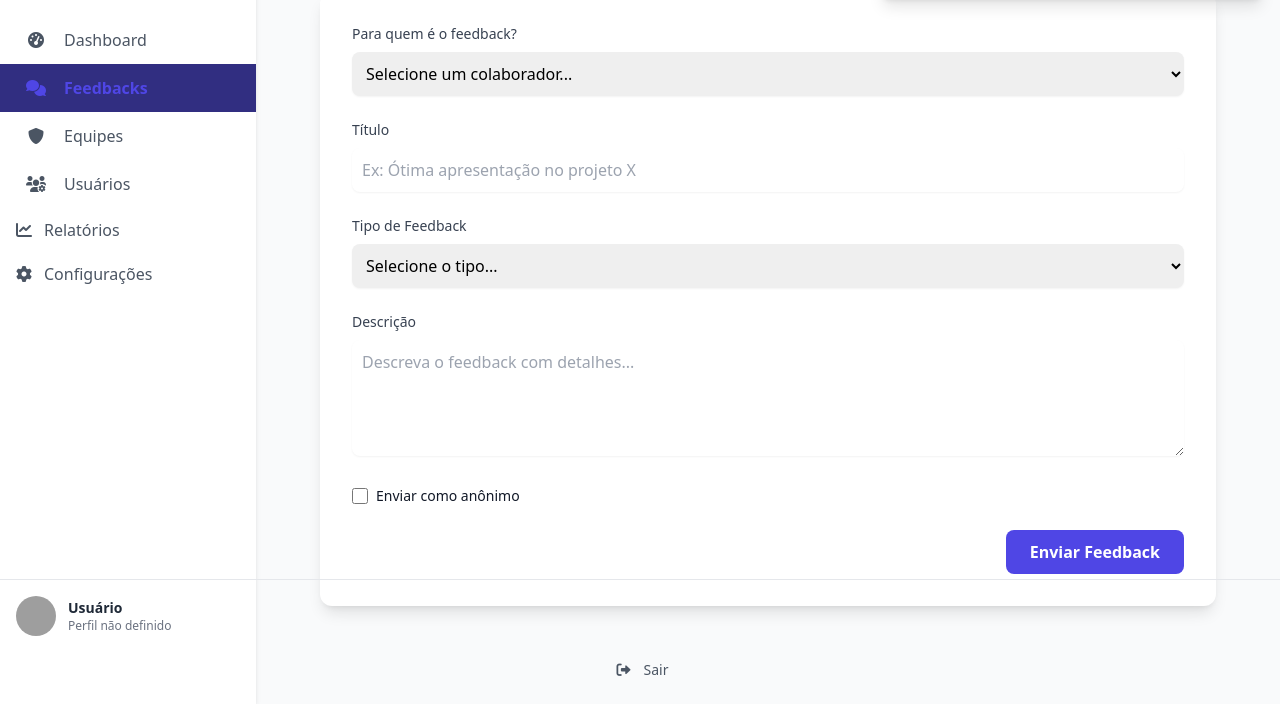
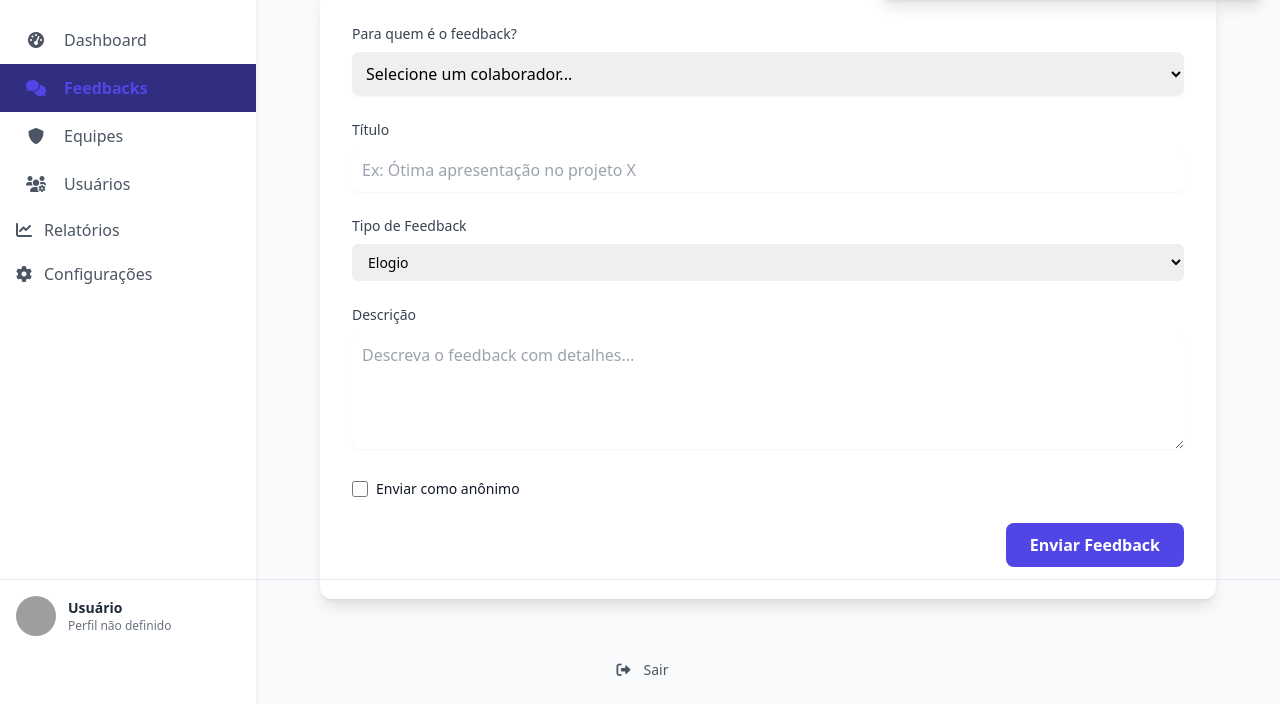
Before and after one commit to Mfzero0013/feedback-app-frontend, a plain HTML site: page feedback.html in a window 1280 px wide. Shown: the part 96-800 px from the top of the page. Drawn offline with nearby package versions, Linux system fonts and the light colour scheme; no server answers; sample sign-in values are in the browser's storage; grey boxes are pictures that could not be loaded.

Commit message:
Fix: Corrige valores e nomes de campos no formulário de feedback

```diff
--- a/feedback.html
+++ b/feedback.html
@@ -79,11 +79,10 @@
 
                 <div>
                     <label for="tipo" class="block mb-2 text-sm font-medium text-gray-700">Tipo de Feedback</label>
-                    <select id="tipo" name="tipo" class="w-full border-gray-300 rounded-lg shadow-sm focus:ring-indigo-500 focus:border-indigo-500 p-2.5">
-                        <option value="">Selecione o tipo...</option>
+                    <select id="tipo" name="tipo" class="mt-1 block w-full pl-3 pr-10 py-2 text-base border-gray-300 focus:outline-none focus:ring-indigo-500 focus:border-indigo-500 sm:text-sm rounded-md">
                         <option value="ELOGIO">Elogio</option>
                         <option value="SUGESTAO">Sugestão</option>
-                        <option value="CRITICA">Crítica Construtiva</option>
+                        <option value="CRITICA">Crítica</option>
                     </select>
                     <p id="tipo-error" class="text-red-500 text-xs mt-1"></p>
                 </div>
```
